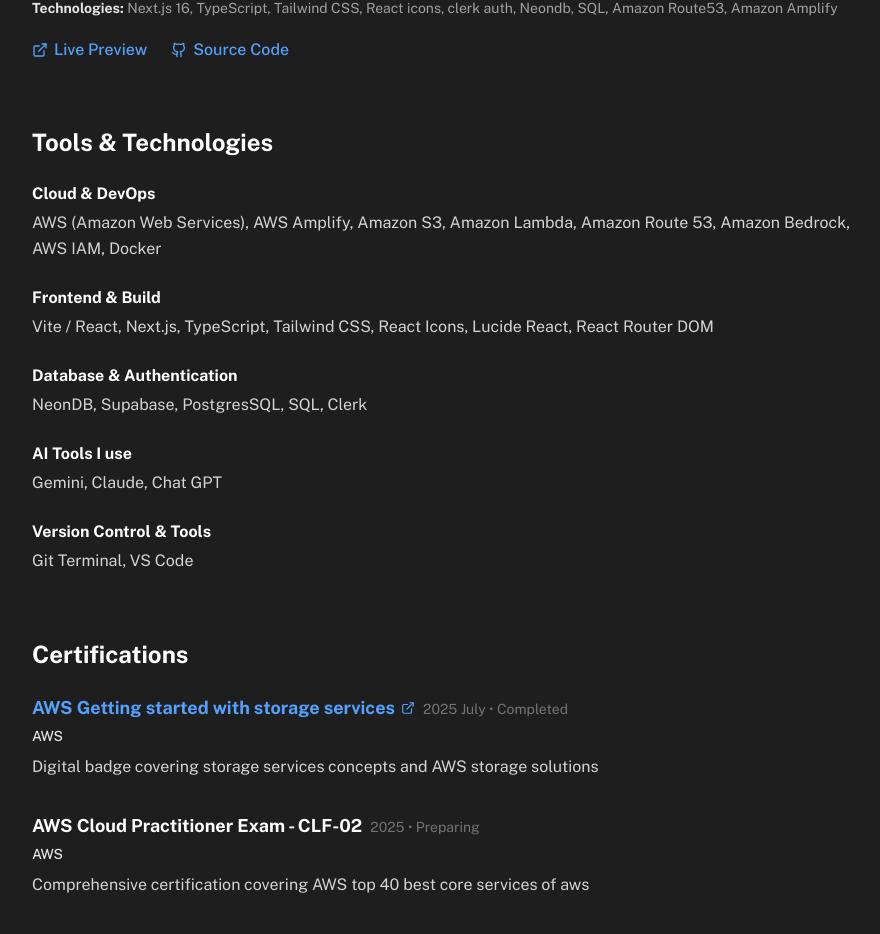
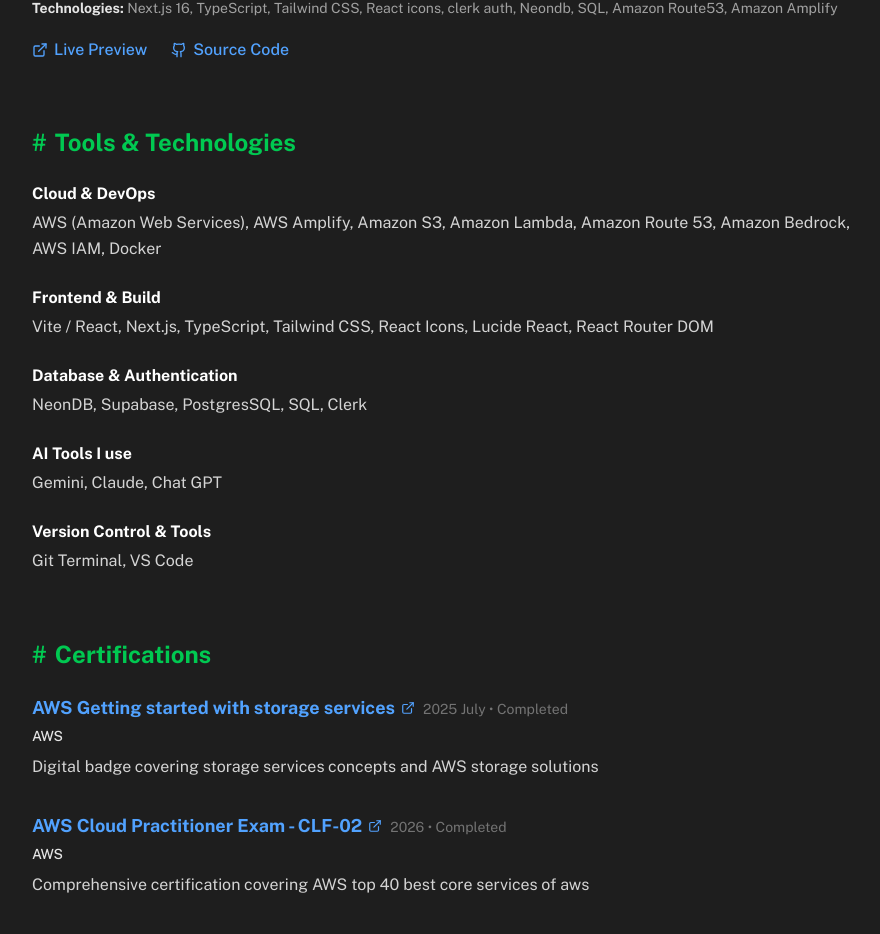
Before and after one commit to kinshukjainn/cloudkinshuk, a Next.js app: page / in a window 1280 px wide. Shown: the part 1858-2792 px from the top of the page, without its empty margins (184-1064 px from the left). Built offline with nearby package versions, Linux system fonts and the light colour scheme; a web font is replaced by a local one.

Commit message:
updated my certification section with latest certificates

```diff
--- a/app/page.tsx
+++ b/app/page.tsx
@@ -63,8 +63,9 @@
     {
       title: "AWS Cloud Practitioner Exam - CLF-02",
       organization: "AWS",
-      status: "Preparing",
-      year: "2025",
+      status: "Completed",
+      year: "2026",
+      url: "https://www.credly.com/badges/0bcd1190-2d68-45ff-91d9-32b65aa93ed8/public_url",
       description:
         "Comprehensive certification covering AWS top 40 best core services of aws",
       skills: ["Cloud Computing", "AWS Services", "Security", "Pricing Models"],
@@ -73,7 +74,7 @@
       title: "AWS Developer Cloud Associate - DVA-02",
       organization: "AWS",
       status: "Preparing",
-      year: "2025",
+      year: "2026",
       description:
         "Certification focused on AWS development and deployment best practices, covering core AWS services, security, and application development concepts",
       skills: ["Cloud Computing", "AWS Services", "Security", "Pricing Models"],
@@ -223,7 +224,8 @@
 // --- COMPONENTS ---
 
 const SectionHeader = ({ title }: { title: string }) => (
-  <h2 className="text-xl md:text-2xl font-bold text-black dark:text-white mt-16 mb-6">
+  <h2 className="text-xl md:text-2xl font-bold text-black dark:text-green-500 mt-16 mb-6">
+    <span className="text-green-500 mr-2">{"#"}</span>
     {title}
   </h2>
 );
```
